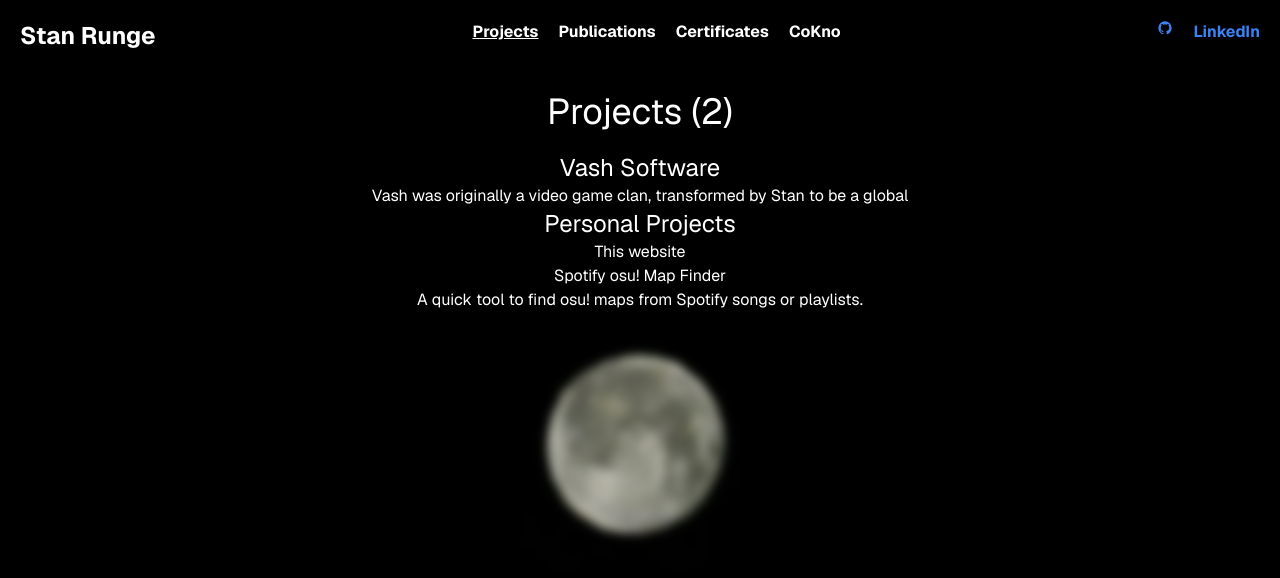
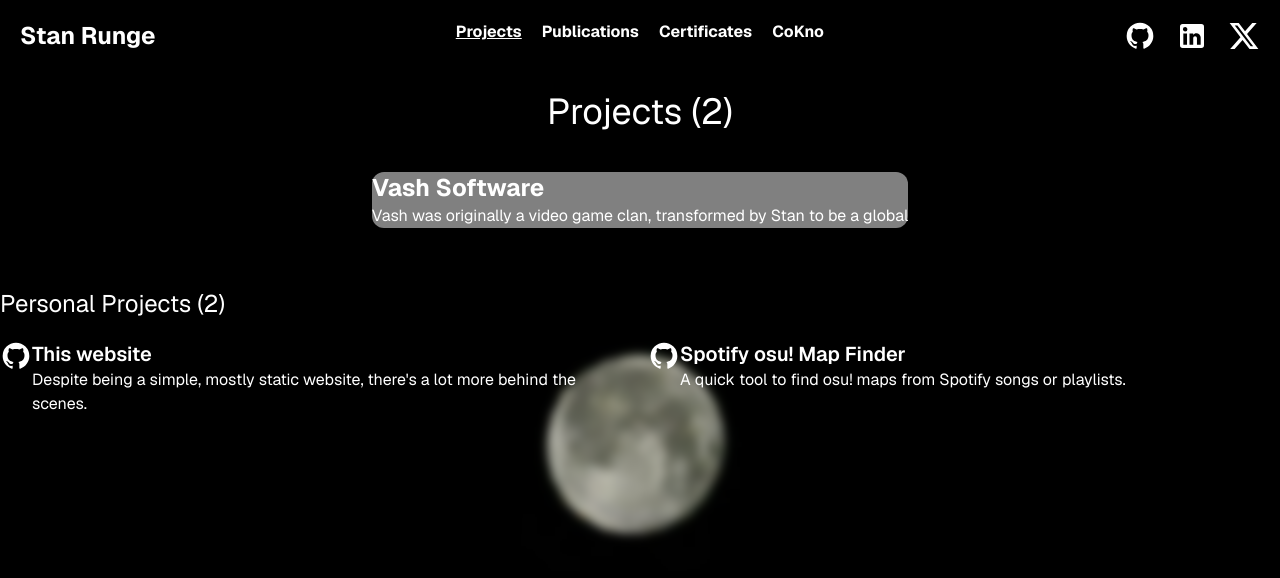
Before and after one commit to stanrunge/personal-website, a Next.js app: page /projects in a window 1280 px wide. Shown: the top 578 px of the page. Built offline with nearby package versions, Linux system fonts and the light colour scheme.

Commit message:
chore: Update layout and components for GitHub and LinkedIn links

```diff
--- a/app/layout.tsx
+++ b/app/layout.tsx
@@ -1,7 +1,7 @@
 import { GeistSans } from "geist/font/sans";
 import "./globals.css";
 import TabItem from "@/components/TabItem";
-import { MdiGithub } from "../components/MdiGithub";
+import { Icon } from "../components/Icon";
 
 const defaultUrl = process.env.VERCEL_URL
   ? `https://${process.env.VERCEL_URL}`
@@ -54,14 +54,14 @@
             <TabItem targetPath="/cokno" text="CoKno" />
           </div>
           <div className="flex justify-center gap-5">
-            <a href="https://github.com/stanrunge" className="text-blue-500">
-              <MdiGithub />
+            <a href="https://github.com/stanrunge">
+              <Icon d="M12 2A10 10 0 0 0 2 12c0 4.42 2.87 8.17 6.84 9.5c.5.08.66-.23.66-.5v-1.69c-2.77.6-3.36-1.34-3.36-1.34c-.46-1.16-1.11-1.47-1.11-1.47c-.91-.62.07-.6.07-.6c1 .07 1.53 1.03 1.53 1.03c.87 1.52 2.34 1.07 2.91.83c.09-.65.35-1.09.63-1.34c-2.22-.25-4.55-1.11-4.55-4.92c0-1.11.38-2 1.03-2.71c-.1-.25-.45-1.29.1-2.64c0 0 .84-.27 2.75 1.02c.79-.22 1.65-.33 2.5-.33s1.71.11 2.5.33c1.91-1.29 2.75-1.02 2.75-1.02c.55 1.35.2 2.39.1 2.64c.65.71 1.03 1.6 1.03 2.71c0 3.82-2.34 4.66-4.57 4.91c.36.31.69.92.69 1.85V21c0 .27.16.59.67.5C19.14 20.16 22 16.42 22 12A10 10 0 0 0 12 2" />
             </a>
-            <a
-              href="https://linkedin.com/in/stanrunge"
-              className="text-blue-500"
-            >
-              LinkedIn
+            <a href="https://linkedin.com/in/stanrunge">
+              <Icon d="M19 3a2 2 0 0 1 2 2v14a2 2 0 0 1-2 2H5a2 2 0 0 1-2-2V5a2 2 0 0 1 2-2zm-.5 15.5v-5.3a3.26 3.26 0 0 0-3.26-3.26c-.85 0-1.84.52-2.32 1.3v-1.11h-2.79v8.37h2.79v-4.93c0-.77.62-1.4 1.39-1.4a1.4 1.4 0 0 1 1.4 1.4v4.93zM6.88 8.56a1.68 1.68 0 0 0 1.68-1.68c0-.93-.75-1.69-1.68-1.69a1.69 1.69 0 0 0-1.69 1.69c0 .93.76 1.68 1.69 1.68m1.39 9.94v-8.37H5.5v8.37z" />
+            </a>
+            <a href="https://x.com/stanrunge">
+              <Icon d="M18.205 2.25h3.308l-7.227 8.26l8.502 11.24H16.13l-5.214-6.817L4.95 21.75H1.64l7.73-8.835L1.215 2.25H8.04l4.713 6.231zm-1.161 17.52h1.833L7.045 4.126H5.078z" />
             </a>
           </div>
         </div>
--- a/app/projects/page.tsx
+++ b/app/projects/page.tsx
@@ -1,16 +1,50 @@
+import { Icon } from "@/components/Icon";
+
 export default async function Page() {
   return (
     <div className="flex flex-col items-center">
       <h1 className="text-4xl my-5">Projects (2)</h1>
-      <h2 className="text-2xl">Vash Software</h2>
-      <p>
-        Vash was originally a video game clan, transformed by Stan to be a
-        global{" "}
-      </p>
-      <h2 className="text-2xl">Personal Projects</h2>
-      <h3>This website</h3>
-      <h3>Spotify osu! Map Finder</h3>A quick tool to find osu! maps from
-      Spotify songs or playlists.
+      <div
+        className="my-5 rounded-xl"
+        style={{
+          backgroundColor: "gray",
+        }}
+      >
+        <h2 className="text-2xl font-bold">Vash Software</h2>
+        <p>
+          Vash was originally a video game clan, transformed by Stan to be a
+          global{" "}
+        </p>
+      </div>
+
+      <div className="my-5">
+        <h2 className="text-2xl my-5">Personal Projects (2)</h2>
+        <div className="grid grid-cols-2 gap-4">
+          <div className="flex">
+            <div>
+              <Icon d="M12 2A10 10 0 0 0 2 12c0 4.42 2.87 8.17 6.84 9.5c.5.08.66-.23.66-.5v-1.69c-2.77.6-3.36-1.34-3.36-1.34c-.46-1.16-1.11-1.47-1.11-1.47c-.91-.62.07-.6.07-.6c1 .07 1.53 1.03 1.53 1.03c.87 1.52 2.34 1.07 2.91.83c.09-.65.35-1.09.63-1.34c-2.22-.25-4.55-1.11-4.55-4.92c0-1.11.38-2 1.03-2.71c-.1-.25-.45-1.29.1-2.64c0 0 .84-.27 2.75 1.02c.79-.22 1.65-.33 2.5-.33s1.71.11 2.5.33c1.91-1.29 2.75-1.02 2.75-1.02c.55 1.35.2 2.39.1 2.64c.65.71 1.03 1.6 1.03 2.71c0 3.82-2.34 4.66-4.57 4.91c.36.31.69.92.69 1.85V21c0 .27.16.59.67.5C19.14 20.16 22 16.42 22 12A10 10 0 0 0 12 2" />
+            </div>
+            <div>
+              <h3 className="text-xl font-semibold">This website</h3>
+              <p>
+                Despite being a simple, mostly static website, there's a lot
+                more behind the scenes.
+              </p>
+            </div>
+          </div>
+          <div className="flex">
+            <div>
+              <Icon d="M12 2A10 10 0 0 0 2 12c0 4.42 2.87 8.17 6.84 9.5c.5.08.66-.23.66-.5v-1.69c-2.77.6-3.36-1.34-3.36-1.34c-.46-1.16-1.11-1.47-1.11-1.47c-.91-.62.07-.6.07-.6c1 .07 1.53 1.03 1.53 1.03c.87 1.52 2.34 1.07 2.91.83c.09-.65.35-1.09.63-1.34c-2.22-.25-4.55-1.11-4.55-4.92c0-1.11.38-2 1.03-2.71c-.1-.25-.45-1.29.1-2.64c0 0 .84-.27 2.75 1.02c.79-.22 1.65-.33 2.5-.33s1.71.11 2.5.33c1.91-1.29 2.75-1.02 2.75-1.02c.55 1.35.2 2.39.1 2.64c.65.71 1.03 1.6 1.03 2.71c0 3.82-2.34 4.66-4.57 4.91c.36.31.69.92.69 1.85V21c0 .27.16.59.67.5C19.14 20.16 22 16.42 22 12A10 10 0 0 0 12 2" />
+            </div>
+            <div>
+              <h3 className="text-xl font-semibold">Spotify osu! Map Finder</h3>
+              <p>
+                A quick tool to find osu! maps from Spotify songs or playlists.
+              </p>
+            </div>
+          </div>
+        </div>
+      </div>
     </div>
   );
 }
--- /dev/null
+++ b/components/Icon.tsx
@@ -0,0 +1,16 @@
+import React from "react";
+import type { SVGProps } from "react";
+
+export function Icon(props: SVGProps<SVGSVGElement>) {
+  return (
+    <svg
+      xmlns="http://www.w3.org/2000/svg"
+      width="2em"
+      height="2em"
+      viewBox="0 0 24 24"
+      {...props}
+    >
+      <path fill="currentColor" d={props.d}></path>
+    </svg>
+  );
+}
--- a/components/MdiGithub.tsx
+++ /dev/null
@@ -1,19 +0,0 @@
-import React from "react";
-import type { SVGProps } from "react";
-
-export function MdiGithub(props: SVGProps<SVGSVGElement>) {
-  return (
-    <svg
-      xmlns="http://www.w3.org/2000/svg"
-      width="1em"
-      height="1em"
-      viewBox="0 0 24 24"
-      {...props}
-    >
-      <path
-        fill="currentColor"
-        d="M12 2A10 10 0 0 0 2 12c0 4.42 2.87 8.17 6.84 9.5c.5.08.66-.23.66-.5v-1.69c-2.77.6-3.36-1.34-3.36-1.34c-.46-1.16-1.11-1.47-1.11-1.47c-.91-.62.07-.6.07-.6c1 .07 1.53 1.03 1.53 1.03c.87 1.52 2.34 1.07 2.91.83c.09-.65.35-1.09.63-1.34c-2.22-.25-4.55-1.11-4.55-4.92c0-1.11.38-2 1.03-2.71c-.1-.25-.45-1.29.1-2.64c0 0 .84-.27 2.75 1.02c.79-.22 1.65-.33 2.5-.33s1.71.11 2.5.33c1.91-1.29 2.75-1.02 2.75-1.02c.55 1.35.2 2.39.1 2.64c.65.71 1.03 1.6 1.03 2.71c0 3.82-2.34 4.66-4.57 4.91c.36.31.69.92.69 1.85V21c0 .27.16.59.67.5C19.14 20.16 22 16.42 22 12A10 10 0 0 0 12 2"
-      ></path>
-    </svg>
-  );
-}
```
